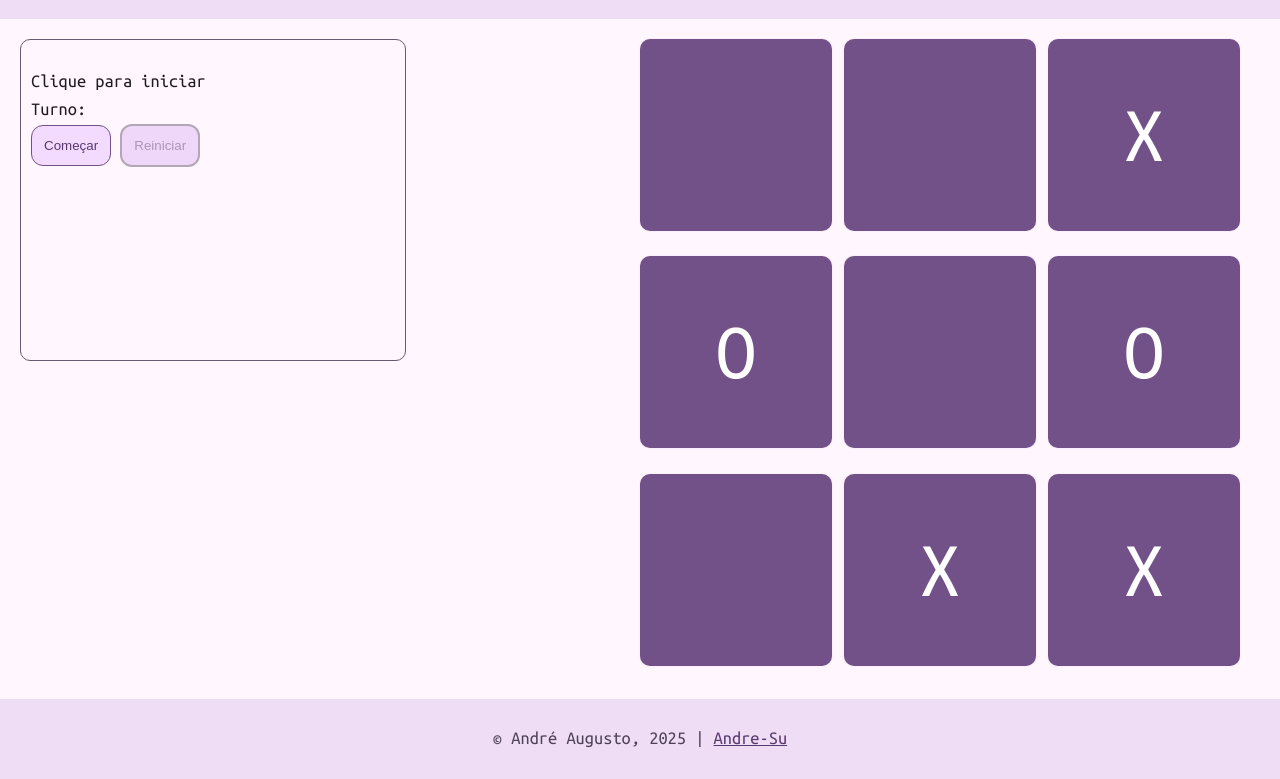
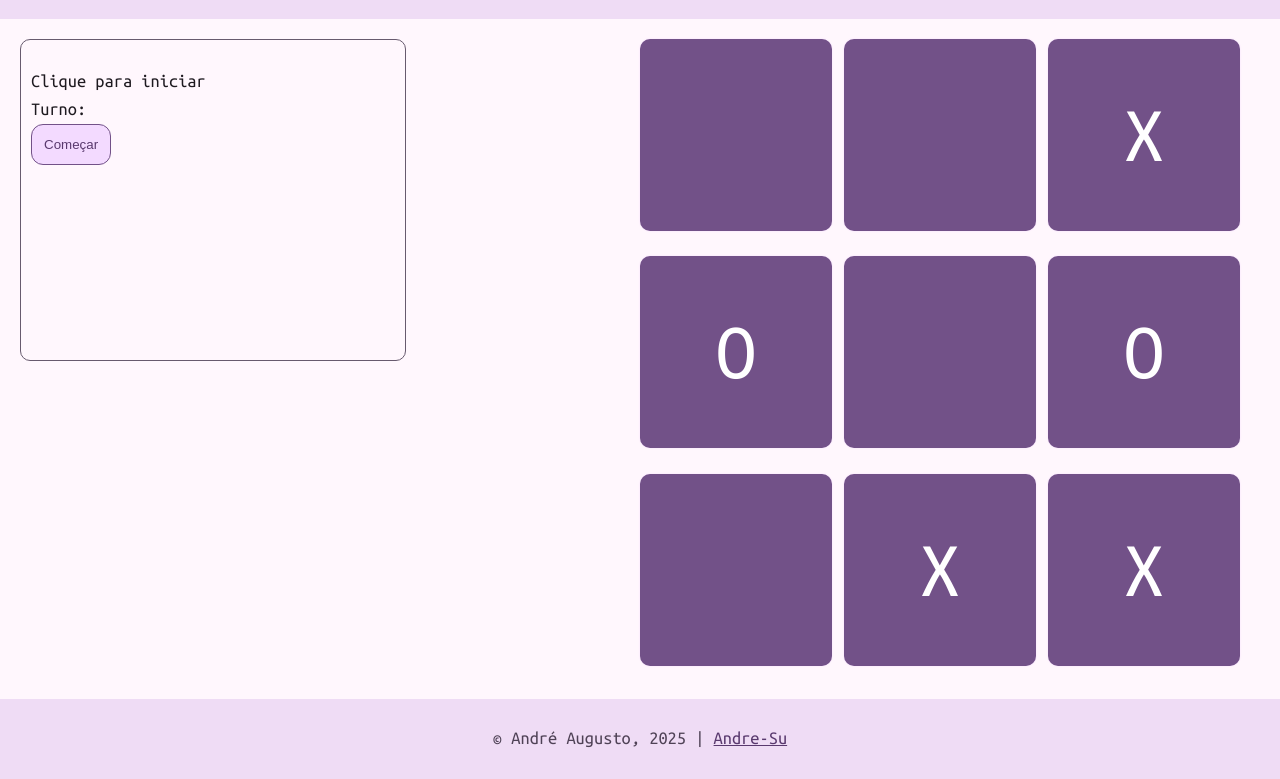
Before and after one commit to Andre-Su/tictactoe-web, a plain HTML site: page index.html in a window 1280 px wide. Shown: the part 61-840 px from the top of the page. Drawn offline with Linux system fonts and the light colour scheme.

Commit message:
Corrigindo erro de lógica para desabilitar botões

```diff
--- a/index.html
+++ b/index.html
@@ -37,7 +37,7 @@
                     </li>
                     <div>
                         <button id="start">Começar</button>
-                        <button disabled id="restart">Reiniciar</button>
+                        <button hidden id="restart">Reiniciar</button>
                     </div>
                 </ul>
             </div>
```
